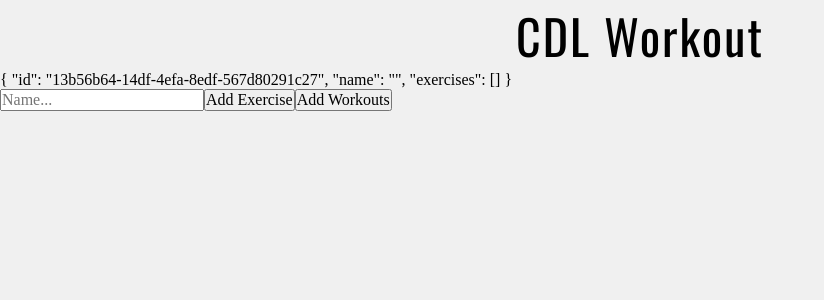
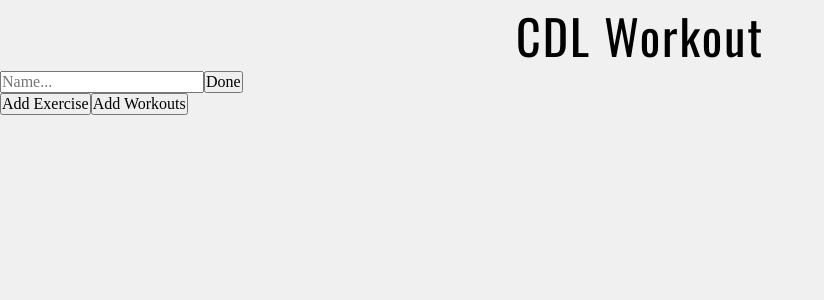
Before and after one commit to callum-laing/cdl-workout, a Vue app: page / in a window 1280 px wide. Both pictures are taken after a click on the button "Add Workouts". Shown: the top 300 px of the page, without its empty margins (0-824 px from the left). Built offline with nearby package versions, Linux system fonts and the light colour scheme; a web font is replaced by a local one.

Commit message:
added functionality to edit/complete inputs

```diff
--- a/src/components/ExerciseItem.vue
+++ b/src/components/ExerciseItem.vue
@@ -1,16 +1,28 @@
 <script setup>
+import { ref } from 'vue'
 const model = defineModel('exercises')
+
+const editExercises = ref(true)
+
+const toggleEdit = () => {
+  editExercises.value = !editExercises.value
+}
 </script>
 
 <template>
-  <div>{{ exercises }}</div>
+  <div v-if="editExercises">
     <input v-model="exercises.name" placeholder="Exercise name.." type="text" />
     <input v-model="exercises.sets" placeholder="Sets" type="number" />
     <input v-model="exercises.reps" placeholder="Reps" type="number" />
+    <button @click="toggleEdit">Done</button>
+  </div>
 
+  <div v-else>
     <p>{{ exercises.name }}</p>
     <p>{{ exercises.sets }}</p>
     <p>{{ exercises.reps }}</p>
+    <button @click="toggleEdit">Edit</button>
+  </div>
 </template>
 
 <style scoped></style>
--- a/src/components/WorkoutItem.vue
+++ b/src/components/WorkoutItem.vue
@@ -1,4 +1,5 @@
 <script setup>
+import { ref } from 'vue'
 import ExerciseItem from './ExerciseItem.vue'
 
 const model = defineModel('workout')
@@ -6,11 +7,24 @@ const model = defineModel('workout')
 const addExercise = () => {
   model.value.exercises.push({ id: crypto.randomUUID(), name: '', sets: 0, reps: 0 })
 }
+
+const editWorkout = ref(true)
+const toggleWorkoutEdit = () => {
+  editWorkout.value = !editWorkout.value
+}
 </script>
 
 <template>
-  <div>{{ workout }}</div>
-  <input v-model="workout.name" placeholder="Name..." type="text" />
+  <div v-if="editWorkout">
+    <input v-model="workout.name" placeholder="Name..." type="text" />
+    <button @click="toggleWorkoutEdit">Done</button>
+  </div>
+  <div v-else>
+    <p>{{ workout.name }}</p>
+    <button @click="toggleWorkoutEdit">Edit</button>
+  </div>
+
+  <!-- <input v-model="workout.name" placeholder="Name..." type="text" /> -->
   <ExerciseItem
     v-for="(exercise, index) in workout.exercises"
     :key="exercise.id"
```
Lines whose indentation alone changed are shown as unchanged.
